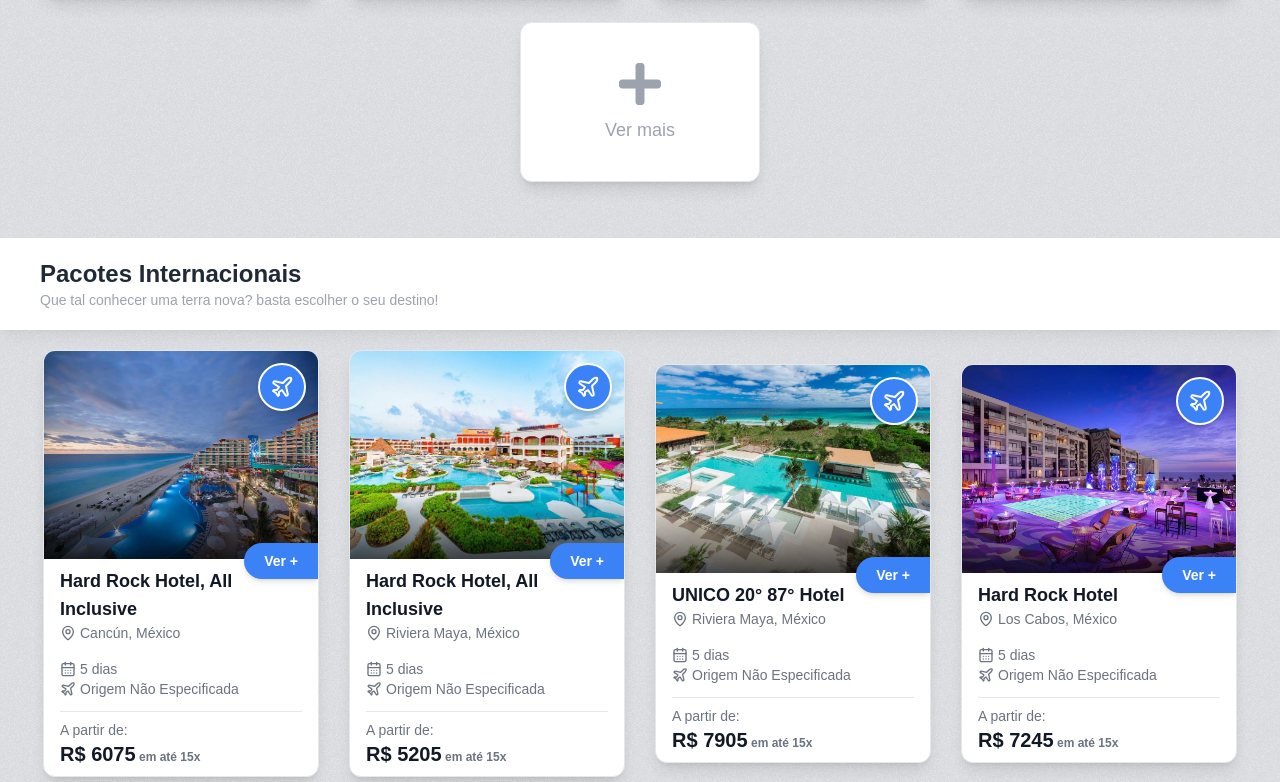
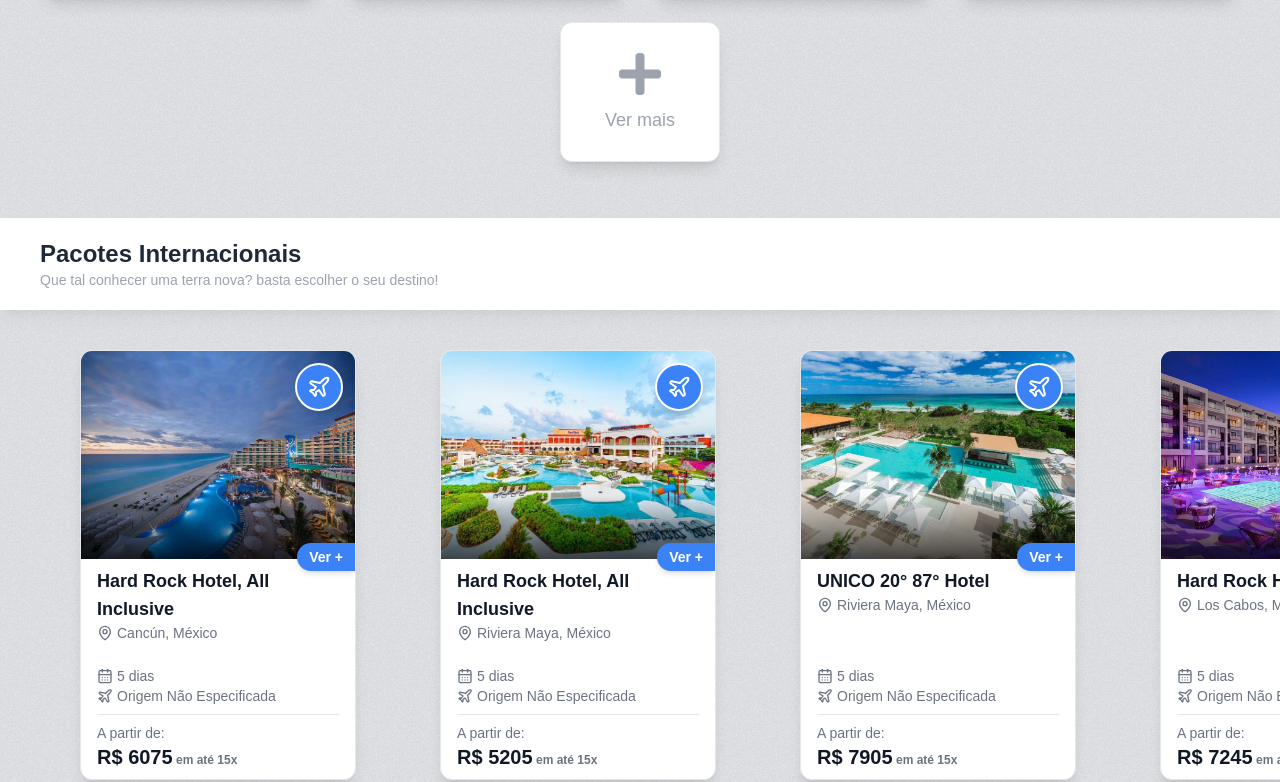
Before and after one commit to Caio-Marianni/Andare, a Next.js app: page / in a window 1280 px wide. Shown: the part 1105-1887 px from the top of the page. Built offline with nearby package versions, Linux system fonts and the light colour scheme.

Commit message:
v.1.0.1 Just some style changes and improve Ui/Ux

```diff
--- a/package.json
+++ b/package.json
@@ -17,7 +17,9 @@
     "react-date-range": "^2.0.1",
     "react-dom": "^18.3.1",
     "react-icons": "^5.4.0",
-    "react-redux": "^9.1.2"
+    "react-redux": "^9.1.2",
+    "swiper": "^11.2.4",
+    "tailwind-scrollbar-hide": "^2.0.0"
   },
   "devDependencies": {
     "@types/js-cookie": "^3.0.6",
--- a/src/app/components/Form.tsx
+++ b/src/app/components/Form.tsx
@@ -65,7 +65,7 @@
 
   return (
     <div className="relative h-auto sm:h-0 flex items-center justify-center">
-      <form onSubmit={handleSubmit} className="grid grid-cols-6 gap-2 container sm:mx-4 p-2 bg-secondary-500 rounded-lg shadow-xl z-10">
+      <form onSubmit={handleSubmit} className="grid grid-cols-6 gap-2 container sm:mx-4 p-1 bg-secondary-500 rounded-lg shadow-xl z-10">
         {/* Origem */}
         <label className="flex gap-1 items-center bg-white p-2 rounded-md col-span-3">
           <LucidePlaneTakeoff size={24} color="black" />
@@ -74,7 +74,7 @@
             type="text"
             value={origin}
             onChange={(e) => setOrigin(e.target.value)}
-            className="p-2 rounded-md border-none outline-none text-gray-600 placeholder-gray-300 w-full"
+            className="p-1 rounded-md border-none outline-none text-gray-600 placeholder-gray-300 w-full"
           />
         </label>
 
--- a/src/app/components/Section.tsx
+++ b/src/app/components/Section.tsx
@@ -1,7 +1,11 @@
+"use client";
 import React from "react";
+import { useEffect, useState } from "react";
+import { Swiper, SwiperSlide } from "swiper/react";
+import "swiper/css";
 import TravelCard from "./utils/TravelCard";
+import MoreCard from "./utils/MoreCard";
 import { TravelPackage } from "@/core/types";
-import MoreCard from "./utils/MoreCard";
 
 interface SectionProps {
   title: string;
@@ -10,22 +14,55 @@
 }
 
 const Section: React.FC<SectionProps> = ({ title, description, data }) => {
+
+  const [perView, setPerView] = useState(3.5);
+
+  useEffect(() => {
+    const updatePerView = () => {
+      if (window.innerWidth < 640) { // sm (Tailwind)
+        setPerView(1.5);
+      } else if (window.innerWidth < 1000) { // md
+        setPerView(2.5);
+      } else if (window.innerWidth < 1300) { // lg
+        setPerView(3.5);
+      } else {
+        setPerView(4.5); // xl ou maior
+      }
+    };
+
+    updatePerView();
+    window.addEventListener("resize", updatePerView);
+    return () => window.removeEventListener("resize", updatePerView);
+  }, []);
+
   return (
-    <section id={`${title}`}>
-      {/* Title */}
+    <section id={title}>
+      {/* Título e Descrição */}
       <div className="bg-white dark:bg-gray-800 w-full py-5 shadow-lg">
-        <h2 className="container text-2xl font-bold text-gray-800 dark:text-gray-200">{title}</h2>
+        <h2 className="container text-2xl font-bold text-gray-800 dark:text-gray-200">
+          {title}
+        </h2>
         <p className="container text-gray-400 text-sm">{description}</p>
       </div>
 
-      {/* Cards */}
-      <div className="py-5 pb-14 bg-gray-300 dark:bg-gray-950 bg-opacity-50 dark:bg-opacity-80">
-        <div className="container flex flex-row flex-wrap items-center justify-around gap-6 ">
+      {/* Carrossel com Swiper */}
+      <div className="pl-10 bg-gray-300 dark:bg-gray-950 bg-opacity-50 dark:bg-opacity-80">
+        <Swiper
+          freeMode={false}
+          slidesPerView={perView}
+          spaceBetween={20}
+          grabCursor={true}
+          className="container py-10"
+        >
           {data.map((travel, index) => (
-            <TravelCard key={index} travel={travel} type="air" />
+            <SwiperSlide key={index} className="w-[255px] md:w-[276px] py-10 pl-10">
+              <TravelCard travel={travel} type="air" />
+            </SwiperSlide>
           ))}
-          <MoreCard message={`Olá, gostaria de mais informações sobre ${title}`} />
-        </div>
+          <SwiperSlide className="w-[255px] md:w-[276px] py-10 pl-10 m-auto">
+            <MoreCard message={`Olá, gostaria de mais informações sobre ${title}`} />
+          </SwiperSlide>
+        </Swiper>
       </div>
     </section>
   );
--- a/src/app/components/utils/Modal.tsx
+++ b/src/app/components/utils/Modal.tsx
@@ -1,5 +1,6 @@
 import { LucideX } from "lucide-react";
 import Image, { StaticImageData } from "next/image";
+import ReactDOM from "react-dom";
 
 interface ModalProps {
   travel: {
@@ -17,7 +18,7 @@
 }
 
 const Modal: React.FC<ModalProps> = ({ travel, onClose }) => {
-  return (
+  return  ReactDOM.createPortal (
     <div className="fixed inset-0 flex justify-center items-center z-50">
       {/* Background Overlay */}
       <div onClick={onClose} className="absolute bg-black bg-opacity-60 w-screen h-screen"></div>
@@ -59,7 +60,8 @@
           </li>
         </ul>
       </div>
-    </div>
+    </div>,
+    document.body
   );
 };
 
--- a/src/app/components/utils/MoreCard.tsx
+++ b/src/app/components/utils/MoreCard.tsx
@@ -1,5 +1,5 @@
-import React from 'react';
-import { FaPlus } from 'react-icons/fa';
+import React from "react";
+import { FaPlus } from "react-icons/fa";
 
 interface MoreCardProps {
   message: string;
@@ -7,17 +7,16 @@
 
 const MoreCard: React.FC<MoreCardProps> = ({ message }) => {
   const sendMessage = () => {
-    const whatsappUrl = `https://wa.me/?text=${encodeURIComponent(message)}`;
-    window.open(whatsappUrl, '_blank');
+    const whatsappUrl = `https://api.whatsapp.com/send?phone=556296794984&text=${encodeURIComponent(message)}`;
+    window.open(whatsappUrl, "_blank");
   };
 
   return (
-    <div
-      onClick={sendMessage}
-      className="flex flex-col items-center justify-center p-5 cursor-pointer w-[240px] h-[160px] text-center text-gray-400  hover:shadow-lg transition-all duration-300 bg-white dark:bg-gray-900 shadow-lg dark:shadow-gray-800 rounded-xl overflow-hidden border border-gray-200 dark:border-gray-700"
-    >
-      <FaPlus size={48} />
-      <p className="mt-2 text-lg">Ver mais</p>
+    <div className="flex items-center h-full">
+      <div onClick={sendMessage} className="flex flex-col items-center justify-center p-4 cursor-pointer w-[160px] h-[140px] text-center text-gray-400  hover:shadow-lg transition-all duration-300 bg-white dark:bg-gray-900 shadow-lg dark:shadow-gray-800 rounded-xl overflow-hidden border border-gray-200 dark:border-gray-700">
+        <FaPlus size={48} />
+        <p className="mt-2 text-lg">Ver mais</p>
+      </div>
     </div>
   );
 };
--- a/src/app/components/utils/TravelCard.tsx
+++ b/src/app/components/utils/TravelCard.tsx
@@ -26,7 +26,7 @@
   return (
     <>
       {/* Card Container */}
-      <div className="relative group w-[255px] md:w-[276px] bg-white dark:bg-gray-900 shadow-lg dark:shadow-gray-800 rounded-xl overflow-hidden border border-gray-200 dark:border-gray-700 transform transition-all duration-300 hover:-translate-y-2 hover:shadow-2xl">
+      <div className="snap-start shrink-0 relative group min-h-[425px] w-[255px] md:w-[276px] bg-white dark:bg-gray-900 shadow-lg dark:shadow-gray-800 rounded-xl overflow-hidden border border-gray-200 dark:border-gray-700 transform transition-all duration-300 hover:-translate-y-2 hover:shadow-2xl">
         {/* Card Thumb */}
         <div className="relative cursor-pointer overflow-hidden" onClick={() => setShowModal(true)}>
           <Image src={travel.image} alt={travel.title} width={320} height={200} className="w-full h-52 object-cover transition-transform duration-300 group-hover:scale-105" />
@@ -42,14 +42,14 @@
 
         {/* View More Button */}
         <button
-          className="absolute text-center shadow-md right-0 -translate-y-4 bg-blue-500 text-white px-5 py-2 rounded-s-full text-sm font-semibold hover:bg-blue-600 transition"
+          className="absolute text-center shadow-md right-0 -translate-y-4 bg-blue-500 text-white px-3 py-1 rounded-s-full text-sm font-semibold hover:bg-blue-600 transition"
           onClick={() => setShowModal(true)}
         >
           Ver +
         </button>
 
         {/* Card Content */}
-        <div className="px-4 py-2">
+        <div className="flex flex-col justify-between px-4 py-2 h-[220px]">
           {/* Title */}
           <div>
             <h3 className="text-lg font-bold text-gray-900 dark:text-white">{travel.title}</h3>
@@ -57,9 +57,9 @@
               <LucideMapPin size={16} /> {travel.location}
             </p>
           </div>
-
+          <div className="flex flex-col gap-2">
             {/* Travel Details */}
-          <div className="text-gray-500 text-sm mt-4">
+            <div className="text-gray-500 text-sm">
               <p className="flex items-center gap-1">
                 <LucideCalendarDays size={16} />
                 {travel.days} dias
@@ -71,12 +71,13 @@
             </div>
 
             {/* Price Details */}
-          <div className="border-t mt-3">
+            <div className="border-t">
               <p className="text-sm text-gray-500 mt-2">A partir de:</p>
               <p className="text-xl font-bold text-gray-900 dark:text-white">
                 R$ {travel.fullPrice}
                 <span className="text-xs text-gray-500"> em até {travel.parcelTimes}x</span>
               </p>
+            </div>
           </div>
         </div>
       </div>
--- a/src/app/layout.tsx
+++ b/src/app/layout.tsx
@@ -7,18 +7,52 @@
 
 // SEO
 export const metadata: Metadata = {
-  title: "Dashboard",
-  description: "A Dashboard System to view the inventory and administrate the shop",
+  title: "Andare - Agência de Viagens | Pacotes e Destinos Incríveis",
+  description: "Descubra pacotes de viagens exclusivos com a Andare! Ofertas especiais para destinos nacionais e internacionais. Reserve agora sua próxima aventura!",
+  keywords: ["viagens", "pacotes de viagem", "turismo", "destinos", "Andare", "agência de viagens"],
+  robots: "index, follow",
+  authors: [{ name: "Andare Viagens", url: "https://andare.com.br" }],
+  creator: "Andare Viagens",
+  publisher: "Andare Viagens",
+  alternates: {
+    canonical: "https://andare.com.br",
+  },
+  openGraph: {
+    title: "Andare - Agência de Viagens | Pacotes e Destinos Incríveis",
+    description: "Explore o mundo com Andare! Descubra destinos incríveis e ofertas especiais em pacotes de viagens. Planeje sua viagem conosco!",
+    url: "https://andare.com.br",
+    siteName: "Andare",
+    images: [
+      {
+        url: "https://andare.com.br/og-image.jpg",
+        width: 1200,
+        height: 630,
+        alt: "Andare - Agência de Viagens",
+      },
+    ],
+    type: "website",
+  },
+  twitter: {
+    card: "summary_large_image",
+    title: "Andare - Agência de Viagens | Pacotes e Destinos Incríveis",
+    description: "Pacotes de viagem incríveis com a Andare! Planeje suas férias agora.",
+    images: ["https://andare.com.br/og-image.jpg"],
+  },
 };
 
 // Page structure
 export default function RootLayout({ children }: { children: React.ReactNode }) {
   return (
     <html lang="pt">
+      <head>
+        {/* Adicionando favicon e outras meta tags manuais */}
+        <link rel="icon" href="/favicon.ico" sizes="any" />
+        <meta name="theme-color" content="#004aad" />
+      </head>
       <body>
         <Providers>
           <Navbar />
-          <div>{children}</div>
+          <main>{children}</main>
           <Footer />
         </Providers>
       </body>
--- a/src/app/page.tsx
+++ b/src/app/page.tsx
@@ -13,7 +13,7 @@
       <Hero />
       <Form />
       {/* Random div */}
-      <div className="bg-white dark:bg-gray-800 w-full pt-20"></div>
+      <div className="bg-white dark:bg-gray-800 w-full pt-5 md:pt-20"></div>
       <PassagensAereas />
       <Section title="Pacotes Internacionais" description='Que tal conhecer uma terra nova? basta escolher o seu destino!' data={pacotesInternacionais} />
       <Section title="Pacotes Nacionais" description='Vamos conhecer as maravilhas do nosso país' data={pacotesNacionais} />
--- a/tailwind.config.ts
+++ b/tailwind.config.ts
@@ -77,6 +77,6 @@
       },
     },
   },
-  plugins: [],
+  plugins: [require("tailwind-scrollbar-hide")],
 };
 export default config;
```
Also changed, not shown: src/app/globals.css (line endings or trailing spaces), 1 other file (tests, documents, lock files or other folders). Lines whose indentation alone changed are shown as unchanged.
